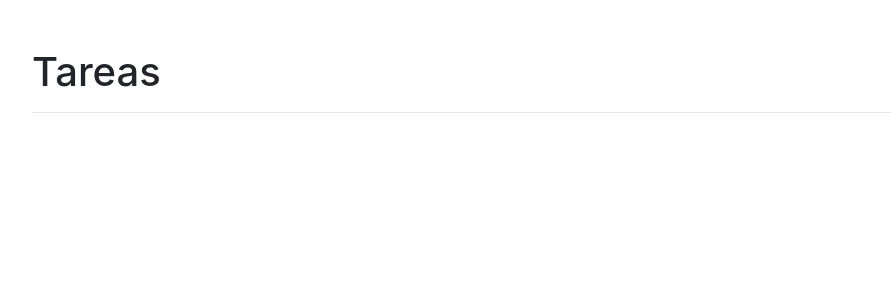
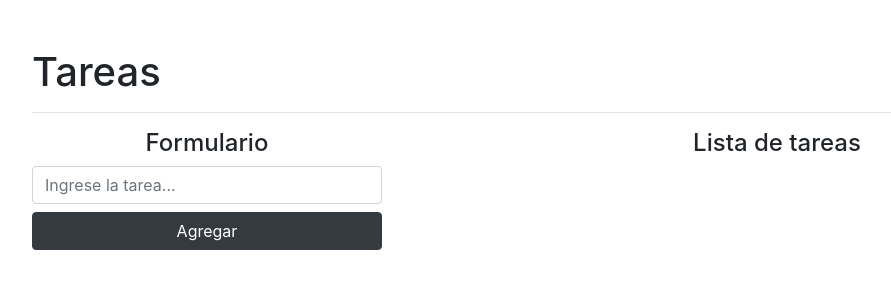
Before and after one commit to JAlexanderQP/crud, a React (Create React App) app: page / in a window 1280 px wide. Shown: the top 300 px of the page, without its empty margins (53-944 px from the left). Built offline with nearby package versions, Linux system fonts and the light colour scheme.

Commit message:
Agregando tareas

```diff
--- a/package.json
+++ b/package.json
@@ -6,9 +6,11 @@
     "@testing-library/jest-dom": "^5.11.4",
     "@testing-library/react": "^11.1.0",
     "@testing-library/user-event": "^12.1.10",
+    "lodash": "^4.17.21",
     "react": "^17.0.2",
     "react-dom": "^17.0.2",
     "react-scripts": "4.0.3",
+    "shortid": "^2.2.16",
     "web-vitals": "^1.0.1"
   },
   "scripts": {
--- a/src/App.js
+++ b/src/App.js
@@ -1,10 +1,68 @@
-import React from "react";
+import React, { useState } from "react";
+import { isEmpty } from "lodash";
+import shortid from "shortid";
 
 function App() {
+  const [task, setTask] = useState(""); // Tarea Nueva
+  const [tasks, setTasks] = useState([]); // Lista de tareas
+  const addTask = (e) => {
+    e.preventDefault();
+    if (isEmpty(task)) {
+      console.log("Tarea vacia");
+      return;
+    }
+
+    const newTask = {
+      id: shortid.generate(),
+      name: task,
+    };
+
+    //Al arreglo de tareas agregame la nueva tarea
+    setTasks([...tasks, newTask]);
+    setTask("");
+  };
+
   return (
     <div className="container mt-5">
       <h1>Tareas</h1>
       <hr />
+      <div className="row">
+        <div className="col-12 col-md-4">
+          <h4 className="text-center">Formulario</h4>
+          <form onSubmit={addTask}>
+            <input
+              type="text"
+              name="tarea"
+              id="tarea"
+              className="form-control mb-2"
+              placeholder="Ingrese la tarea..."
+              onChange={(text) => setTask(text.target.value)}
+              value={task}
+            />
+            <button className="btn btn-dark btn-block" type="submit">
+              Agregar
+            </button>
+          </form>
+          <br />
+          <br />
+        </div>
+        <div className="col-12 col-md-8">
+          <h4 className="text-center">Lista de tareas</h4>
+          <ul className="list-group">
+            {tasks.map((task) => (
+              <li className="list-group-item" key={task.id}>
+                <span className="lead"> {task.name}</span>
+                <button className="btn btn-danger btn-sm float-right mx-2">
+                  Eliminar
+                </button>
+                <button className="btn btn-warning btn-sm float-right">
+                  Editar
+                </button>
+              </li>
+            ))}
+          </ul>
+        </div>
+      </div>
     </div>
   );
 }
```
Also changed, not shown: 1 other file (tests, documents, lock files or other folders).
